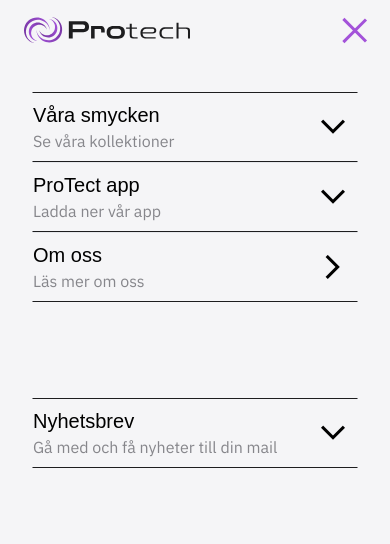
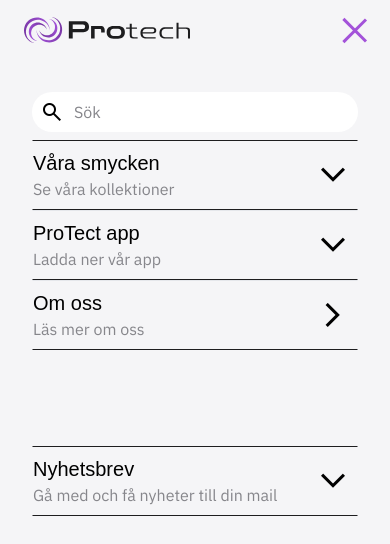
Before and after one commit to WilliamDavidson-02/protech, a website built with Vite: page index.html in a window 390 px wide. Both pictures are taken after a click on the element 350 px from the left and 30 px from the top of the page. Built offline with nearby package versions, Linux system fonts and the light colour scheme; a web font is replaced by a local one.

Commit message:
serach input mobile nav

```diff
--- a/index.html
+++ b/index.html
@@ -28,6 +28,19 @@
           id="aside-inner"
           class="h-full p-8 bg-pro-white transition duration-300 translate-x-full"
         >
+          <form
+            id="search"
+            class="bg-white flex gap-[10px] itmes-center p-2 rounded-full mb-2"
+          >
+            <span class="material-symbols-outlined"> search </span>
+            <input
+              id="search-input"
+              class="flex-grow placeholder:text-pro-gray"
+              autocomplete="off"
+              type="text"
+              placeholder="Sök"
+            />
+          </form>
           <div
             id="dropdown-btn"
             class="border border-x-transparent border-y-pro-black py-2 select-none"
--- a/main.js
+++ b/main.js
@@ -9,6 +9,8 @@
 let prevDropdownIndex = null;
 
 const forms = document.querySelectorAll("#form");
+
+const searchForms = document.querySelectorAll("#search");
 
 const toggleDropdown = (index) => {
   expandIcons[index].textContent =
@@ -117,3 +119,10 @@
     }
   });
 });
+
+searchForms.forEach((searchForm) => {
+  searchForm.addEventListener("submit", (ev) => {
+    ev.preventDefault();
+    searchForm.querySelector("#search-input").value = "";
+  });
+});
```
